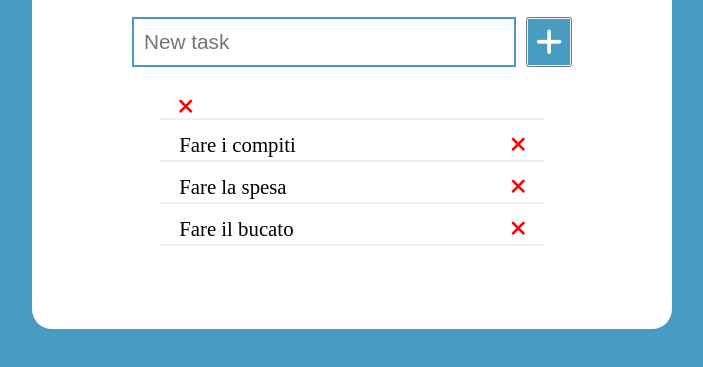
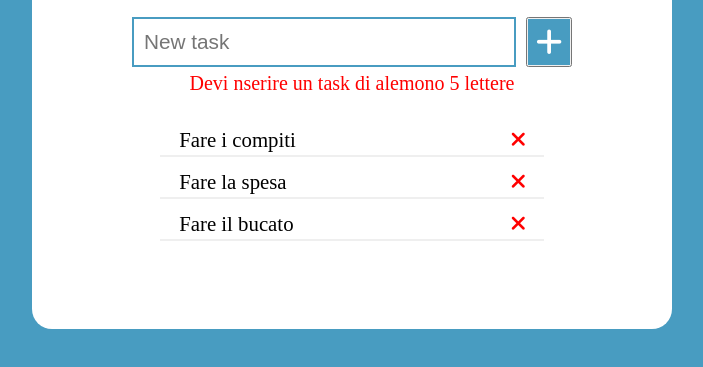
Before and after one commit to DanieleAntonaci/vue-todolist, a plain HTML site: page index.html in a window 1280 px wide. Both pictures are taken after a click on the button 837 px from the left and 313 px from the top of the page. Shown: the part 271-638 px from the top of the page, without its empty margins (288-991 px from the left). Drawn offline with nearby package versions, Linux system fonts and the light colour scheme.

Commit message:
feat error message input

```diff
--- a/css/style.css
+++ b/css/style.css
@@ -54,7 +54,11 @@ header h1{
     border:2px solid #489cc1;
     box-shadow: none;
 }
-
+.error{
+    font-size: 20px;
+    padding-top: 5px;
+    color: red;
+}
 
 /* section list element */
 #list-element{
--- a/index.html
+++ b/index.html
@@ -19,8 +19,12 @@
             <main>
                 <!-- input of the elements in the list  -->
                 <div id="input-element">
-                    <input type="text" name="ToDoElement" id="to-do-element" placeholder="New task" v-model="newTask">
+                    <input type="text" name="ToDoElement" id="to-do-element" placeholder="New task" v-model="newTask" @keyup.enter="createNewTask">
                     <button @click="createNewTask"><i class="fa-solid fa-plus"></i></button>
+
+                    <div class="error" v-if="error">
+                        <span>Devi nserire un task di alemono 5 lettere</span>
+                    </div>
                 </div>
 
                 <!-- list of element -->
--- a/js/main.js
+++ b/js/main.js
@@ -25,7 +25,12 @@ createApp({
     },
     methods: {
         createNewTask() {
-            this.tasks.unshift({ text: this.newTask, done: false });
+            if (this.newTask.length < 5 || this.newTask === '') {
+                this.error = true;
+            } else {
+                this.tasks.unshift({ text: this.newTask, done: false });
+                this.error = false;
+            }
             this.newTask = '';
         },
         delateTask(index) {
```
